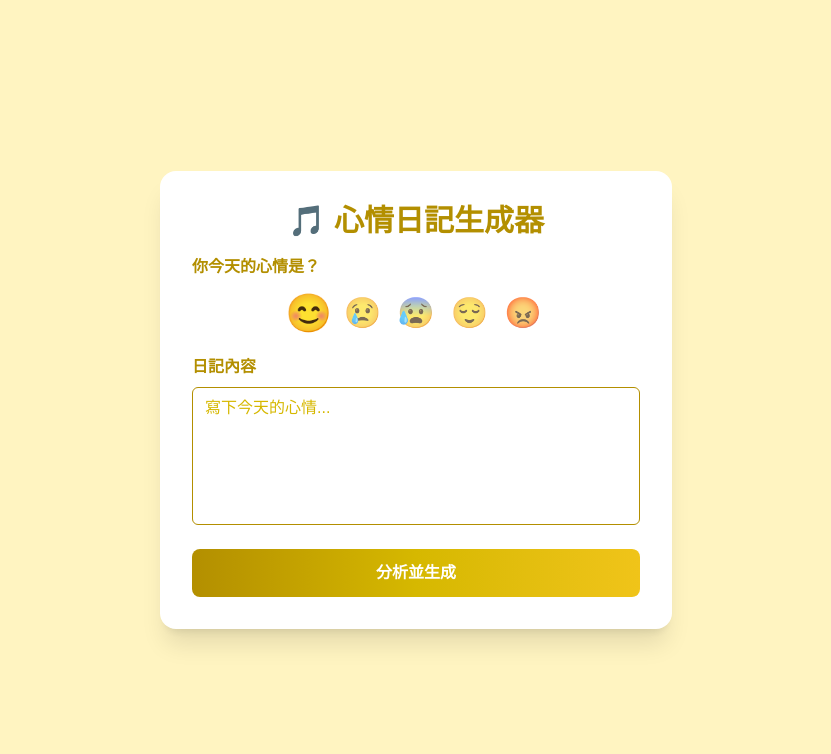
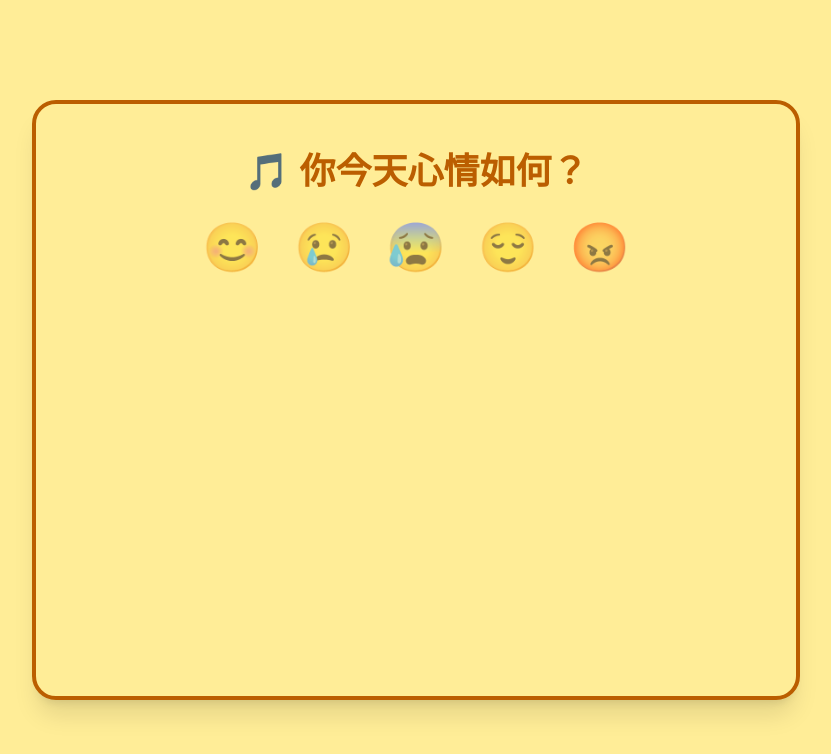
Before and after one commit to Arrozex/Intro_FPJ, a Next.js app: page / in a window 1280 px wide. Shown: the top 754 px of the page, without its empty margins (224-1055 px from the left). Built offline with nearby package versions, Linux system fonts and the light colour scheme.

Commit message:
Update page.tsx

```diff
--- a/app/page.tsx
+++ b/app/page.tsx
@@ -13,7 +13,7 @@ const moods = [
 
 export default function HomePage() {
   const router = useRouter()
-  const [mood, setMood] = useState('快樂')
+  const [mood, setMood] = useState('')
   const [diary, setDiary] = useState('')
   const [loading, setLoading] = useState(false)
 
@@ -30,7 +30,11 @@ export default function HomePage() {
     const data = await res.json()
 
     if (res.ok) {
-      router.push(`/result?img=${encodeURIComponent(data.image_url)}&music=${encodeURIComponent(data.music_url)}&prompt=${encodeURIComponent(data.prompt_pic)}&music_prompt=${encodeURIComponent(data.prompt_music)}`)
+      router.push(
+        `/result?img=${encodeURIComponent(data.image_url)}&music=${encodeURIComponent(
+          data.music_url
+        )}&prompt=${encodeURIComponent(data.prompt_pic)}&music_prompt=${encodeURIComponent(data.prompt_music)}`
+      )
     } else {
       alert('生成失敗，請稍後再試')
     }
@@ -39,60 +43,84 @@ export default function HomePage() {
   }
 
   return (
-    <div className="min-h-screen flex items-center justify-center bg-[#FFF4C1] p-6">
+    <div
+      className="min-h-screen flex items-center justify-center p-6"
+      style={{ backgroundColor: '#FFED97' }}
+    >
       <form
         onSubmit={handleSubmit}
-        className="bg-white bg-opacity-90 backdrop-blur-md p-8 rounded-2xl shadow-xl max-w-lg w-full space-y-6"
+        className="bg-[#FFED97] border-4 border-[#BB5E00] rounded-3xl shadow-xl max-w-3xl w-full p-12 space-y-10 flex flex-col items-center"
+        style={{ minHeight: 600 }}
       >
-        <h1 className="text-3xl font-extrabold text-center text-[#b38f00] mb-4 select-none">
-          🎵 心情日記生成器
+        <h1
+          className="text-4xl font-extrabold text-[#BB5E00] select-none mb-8"
+          style={{ userSelect: 'none' }}
+        >
+          🎵 你今天心情如何？
         </h1>
 
-        <div>
-          <span className="text-[#b38f00] font-semibold mb-2 inline-block">你今天的心情是？</span>
-          <div className="flex gap-4 mt-2 justify-center">
+        <div className="flex gap-8 mb-12 justify-center">
           {moods.map(({ label, emoji }) => (
             <button
+              key={label}
               type="button"
-                key={label}
+              aria-label={label}
               onClick={() => setMood(label)}
-                aria-label={label}
-                className={`text-3xl transition-transform duration-150 ${
-                  mood === label ? 'scale-125' : 'scale-100 opacity-70 hover:opacity-100'
+              className={`text-5xl transition-transform duration-200 ${
+                mood === label ? 'scale-125' : 'scale-100 opacity-60 hover:opacity-100'
               }`}
             >
               {emoji}
             </button>
           ))}
         </div>
-        </div>
 
+        {mood && (
+          <div
+            className="w-full max-w-xl flex flex-col gap-6 opacity-0 animate-fadeInUp animation-fill-forwards"
+            style={{ animationDuration: '0.6s', animationTimingFunction: 'ease-out' }}
+          >
             <label className="block">
-          <span className="text-[#b38f00] font-semibold mb-1 inline-block">日記內容</span>
+              <span className="text-[#BB5E00] font-semibold mb-2 inline-block text-lg">
+                日記內容
+              </span>
               <textarea
                 value={diary}
                 onChange={e => setDiary(e.target.value)}
-            rows={5}
-            className="mt-1 block w-full rounded-md border border-[#b38f00] px-3 py-2 text-gray-800
-                       resize-none placeholder-[#d6b800]
-                       focus:outline-none focus:ring-2 focus:ring-[#b38f00] focus:border-transparent transition"
+                rows={6}
                 placeholder="寫下今天的心情..."
                 required
+                className="w-full rounded-lg border-2 border-[#BB5E00] px-4 py-3 text-[#3d2e00] resize-none placeholder-[#b3982c] focus:outline-none focus:ring-4 focus:ring-[#BB5E00] transition"
               />
             </label>
 
             <button
               type="submit"
               disabled={loading}
-          className={`w-full py-3 rounded-lg text-white font-semibold
-            bg-gradient-to-r from-[#b38f00] via-[#d6b800] to-[#f0c419]
-            hover:from-[#a07a00] hover:via-[#c1a300] hover:to-[#deb71e]
-            focus:outline-none focus:ring-4 focus:ring-[#b38f00]
-            transition disabled:opacity-50 disabled:cursor-not-allowed`}
+              className={`w-full py-4 rounded-xl text-white font-semibold
+                bg-[#BB5E00] hover:bg-[#a04e00] focus:outline-none focus:ring-4 focus:ring-[#BB5E00] transition disabled:opacity-50 disabled:cursor-not-allowed text-lg`}
             >
               {loading ? '生成中...' : '分析並生成'}
             </button>
+          </div>
+        )}
       </form>
+
+      <style jsx>{`
+        @keyframes fadeInUp {
+          0% {
+            opacity: 0;
+            transform: translateY(20px);
+          }
+          100% {
+            opacity: 1;
+            transform: translateY(0);
+          }
+        }
+        .animate-fadeInUp {
+          animation-name: fadeInUp;
+        }
+      `}</style>
     </div>
   )
 }
```
Lines whose indentation alone changed are shown as unchanged.
